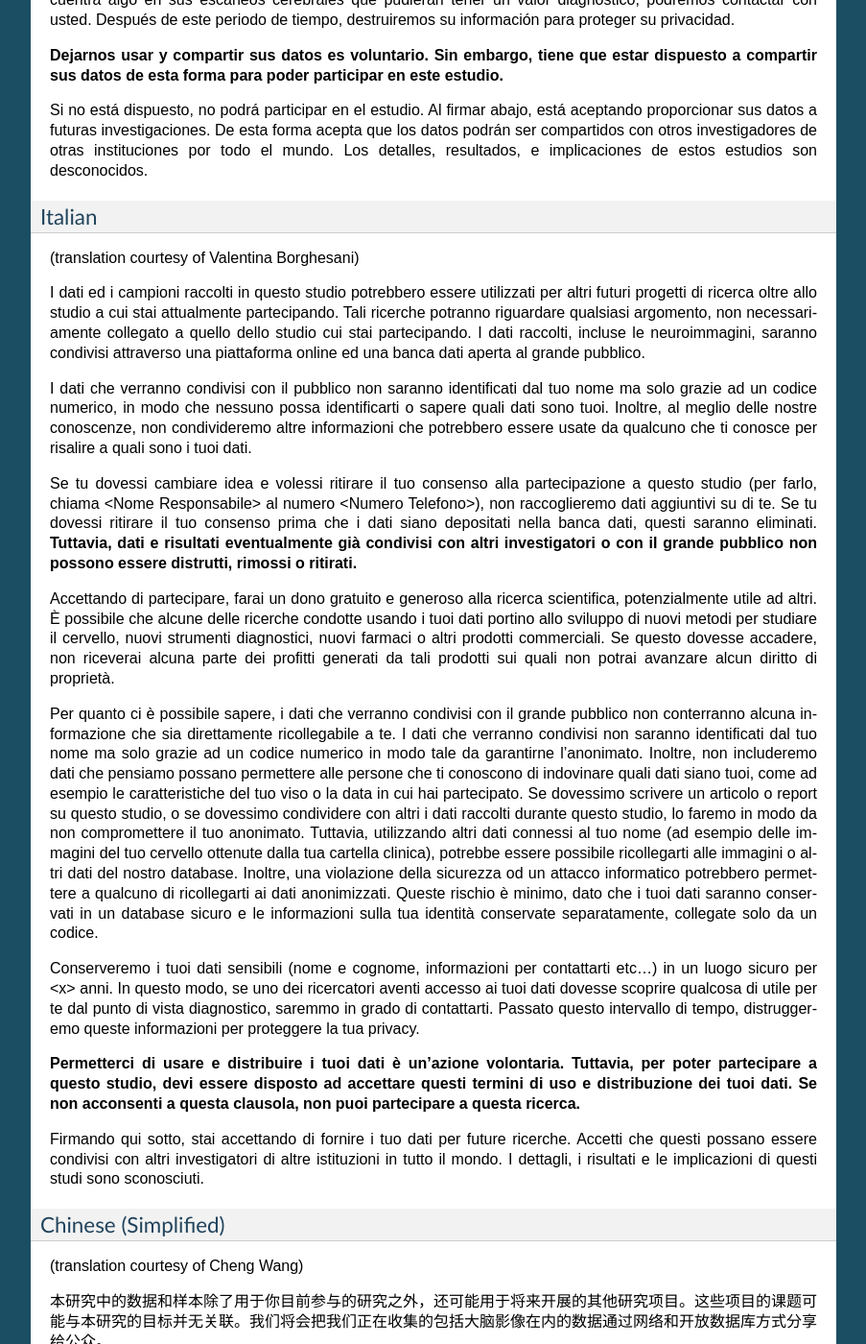
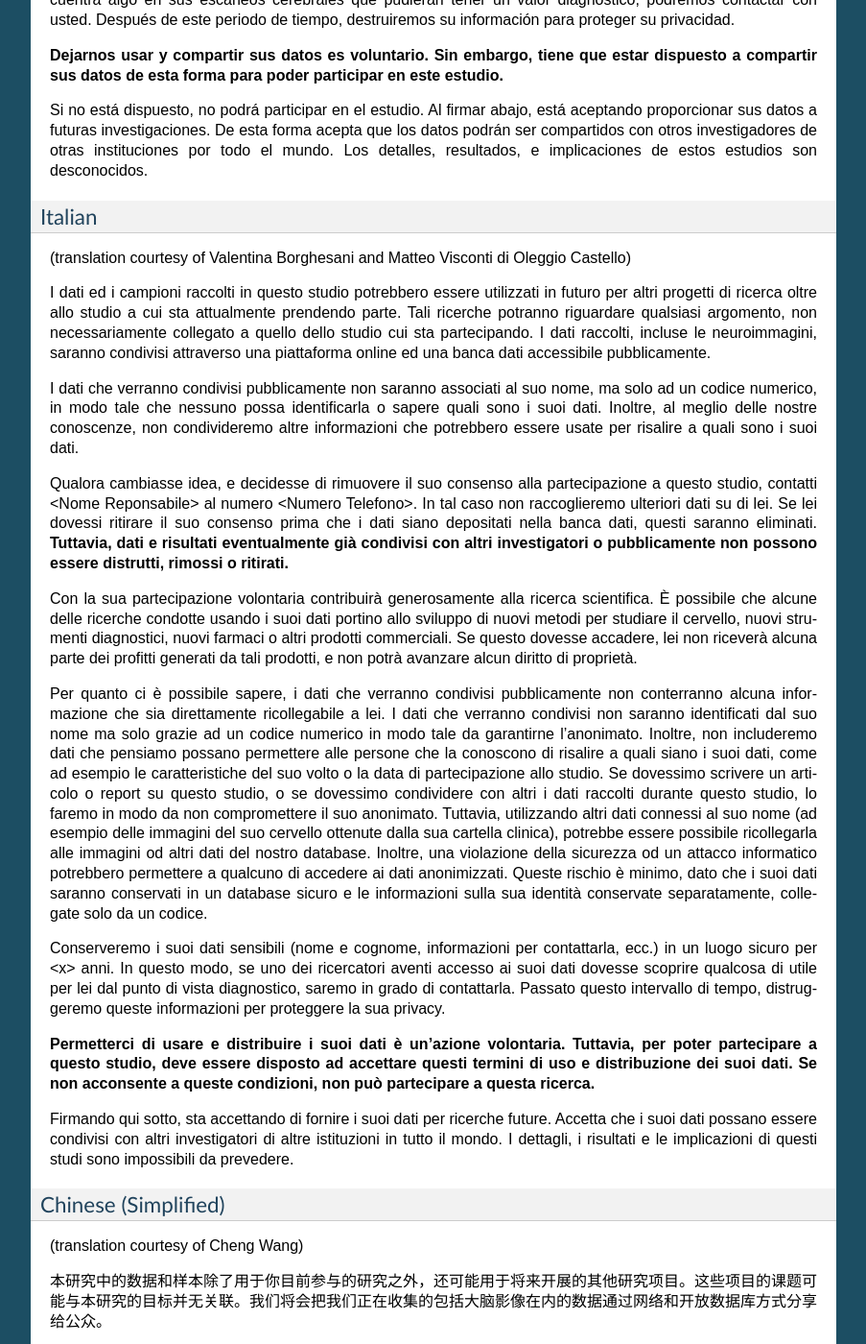
Before and after one commit to con/open-brain-consent, a Sphinx documentation site: the page built from docs/source/ultimate.rst, in a window 1280 px wide and 1400 px high, scrolled down 3584 px. Shown: the whole window at 96% size, without its empty margins (198-1101 px from the left). Built offline with Sphinx 7.4.7, drawn with Linux system fonts in a browser that asks for light colours.

Commit message:
changes suggested during revision

```diff
--- a/docs/source/ultimate.rst
+++ b/docs/source/ultimate.rst
@@ -82,23 +82,23 @@ Si no está dispuesto, no podrá participar en el estudio. Al firmar abajo, est
 
 Italian
 ~~~~~~
-(translation courtesy of Valentina Borghesani)
+(translation courtesy of Valentina Borghesani and Matteo Visconti di Oleggio Castello)
 
-I dati ed i campioni raccolti in questo studio potrebbero essere utilizzati per altri futuri progetti di ricerca oltre allo studio a cui stai attualmente partecipando. Tali ricerche potranno riguardare qualsiasi argomento, non necessariamente collegato a quello dello studio cui stai partecipando. I dati raccolti, incluse le neuroimmagini, saranno condivisi attraverso una piattaforma online ed una banca dati aperta al grande pubblico.
+I dati ed i campioni raccolti in questo studio potrebbero essere utilizzati in futuro per altri progetti di ricerca oltre allo studio a cui sta attualmente prendendo parte. Tali ricerche potranno riguardare qualsiasi argomento, non necessariamente collegato a quello dello studio cui sta partecipando. I dati raccolti, incluse le neuroimmagini, saranno condivisi attraverso una piattaforma online ed una banca dati accessibile pubblicamente.
 
-I dati che verranno condivisi con il pubblico non saranno identificati dal tuo nome ma solo grazie ad un codice numerico, in modo che nessuno possa identificarti o sapere quali dati sono tuoi. Inoltre, al meglio delle nostre conoscenze, non condivideremo altre informazioni che potrebbero essere usate da qualcuno che ti conosce per risalire a quali sono i tuoi dati.
+I dati che verranno condivisi pubblicamente non saranno associati al suo nome, ma solo ad un codice numerico, in modo tale che nessuno possa identificarla o sapere quali sono i suoi dati. Inoltre, al meglio delle nostre conoscenze, non condivideremo altre informazioni che potrebbero essere usate per risalire a quali sono i suoi dati.
 
-Se tu dovessi cambiare idea e volessi ritirare il tuo consenso alla partecipazione a questo studio (per farlo, chiama <Nome Responsabile> al numero <Numero Telefono>), non raccoglieremo dati aggiuntivi su di te. Se tu dovessi ritirare il tuo consenso prima che i dati siano depositati nella banca dati, questi saranno eliminati. **Tuttavia, dati e risultati eventualmente già condivisi con altri investigatori o con il grande pubblico non possono essere distrutti, rimossi o ritirati.**
+Qualora cambiasse idea, e decidesse di rimuovere il suo consenso alla partecipazione a questo studio, contatti <Nome Reponsabile> al numero <Numero Telefono>. In tal caso non raccoglieremo ulteriori dati su di lei. Se lei dovessi ritirare il suo consenso prima che i dati siano depositati nella banca dati, questi saranno eliminati. **Tuttavia, dati e risultati eventualmente già condivisi con altri investigatori o pubblicamente non possono essere distrutti, rimossi o ritirati.**
 
-Accettando di partecipare, farai un dono gratuito e generoso alla ricerca scientifica, potenzialmente utile ad altri. È possibile che alcune delle ricerche condotte usando i tuoi dati portino allo sviluppo di nuovi metodi per studiare il cervello, nuovi strumenti diagnostici, nuovi farmaci o altri prodotti commerciali. Se questo dovesse accadere, non riceverai alcuna parte dei profitti generati da tali prodotti sui quali non potrai avanzare alcun diritto di proprietà.
+Con la sua partecipazione volontaria contribuirà generosamente alla ricerca scientifica. È possibile che alcune delle ricerche condotte usando i suoi dati portino allo sviluppo di nuovi metodi per studiare il cervello, nuovi strumenti diagnostici, nuovi farmaci o altri prodotti commerciali. Se questo dovesse accadere, lei non riceverà alcuna parte dei profitti generati da tali prodotti, e non potrà avanzare alcun diritto di proprietà.
 
-Per quanto ci è possibile sapere, i dati che verranno condivisi con il grande pubblico non conterranno alcuna informazione che sia direttamente ricollegabile a te. I dati che verranno condivisi non saranno identificati dal tuo nome ma solo grazie ad un codice numerico in modo tale da garantirne l'anonimato. Inoltre, non includeremo dati che pensiamo possano permettere alle persone che ti conoscono di indovinare quali dati siano tuoi, come ad esempio le caratteristiche del tuo viso o la data in cui hai partecipato. Se dovessimo scrivere un articolo o report su questo studio, o se dovessimo condividere con altri i dati raccolti durante questo studio, lo faremo in modo da non compromettere il tuo anonimato. Tuttavia, utilizzando altri dati connessi al tuo nome (ad esempio delle immagini del tuo cervello ottenute dalla tua cartella clinica), potrebbe essere possibile ricollegarti alle immagini o altri dati del nostro database. Inoltre, una violazione della sicurezza od un attacco informatico potrebbero permettere a qualcuno di ricollegarti ai dati anonimizzati. Queste rischio è minimo, dato che i tuoi dati saranno conservati in un database sicuro e le informazioni sulla tua identità conservate separatamente, collegate solo da un codice.
+Per quanto ci è possibile sapere, i dati che verranno condivisi pubblicamente non conterranno alcuna informazione che sia direttamente ricollegabile a lei. I dati che verranno condivisi non saranno identificati dal suo nome ma solo grazie ad un codice numerico in modo tale da garantirne l'anonimato. Inoltre, non includeremo dati che pensiamo possano permettere alle persone che la conoscono di risalire a quali siano i suoi dati, come ad esempio le caratteristiche del suo volto o la data di partecipazione allo studio. Se dovessimo scrivere un articolo o report su questo studio, o se dovessimo condividere con altri i dati raccolti durante questo studio, lo faremo in modo da non compromettere il suo anonimato. Tuttavia, utilizzando altri dati connessi al suo nome (ad esempio delle immagini del suo cervello ottenute dalla sua cartella clinica), potrebbe essere possibile ricollegarla alle immagini od altri dati del nostro database. Inoltre, una violazione della sicurezza od un attacco informatico potrebbero permettere a qualcuno di accedere ai dati anonimizzati. Queste rischio è minimo, dato che i suoi dati saranno conservati in un database sicuro e le informazioni sulla sua identità conservate separatamente, collegate solo da un codice.
 
-Conserveremo i tuoi dati sensibili (nome e cognome, informazioni per contattarti etc...) in un luogo sicuro per <x> anni.  In questo modo, se uno dei ricercatori aventi accesso ai tuoi dati dovesse scoprire qualcosa di utile per te dal punto di vista diagnostico, saremmo in grado di contattarti. Passato questo intervallo di tempo, distruggeremo queste informazioni per proteggere la tua privacy.
+Conserveremo i suoi dati sensibili (nome e cognome, informazioni per contattarla, ecc.) in un luogo sicuro per <x> anni. In questo modo, se uno dei ricercatori aventi accesso ai suoi dati dovesse scoprire qualcosa di utile per lei dal punto di vista diagnostico, saremo in grado di contattarla. Passato questo intervallo di tempo, distruggeremo queste informazioni per proteggere la sua privacy.
 
-**Permetterci di usare e distribuire i tuoi dati è un’azione volontaria. Tuttavia, per poter partecipare a questo studio, devi essere disposto ad accettare questi termini di uso e distribuzione dei tuoi dati. Se non acconsenti a questa clausola, non puoi partecipare a questa ricerca.**
+**Permetterci di usare e distribuire i suoi dati è un’azione volontaria. Tuttavia, per poter partecipare a questo studio, deve essere disposto ad accettare questi termini di uso e distribuzione dei suoi dati. Se non acconsente a queste condizioni, non può partecipare a questa ricerca.**
 
-Firmando qui sotto, stai accettando di fornire i tuo dati per future ricerche. Accetti che questi possano essere condivisi con altri investigatori di altre istituzioni in tutto il mondo. I dettagli, i risultati e le implicazioni di questi studi sono sconosciuti.
+Firmando qui sotto, sta accettando di fornire i suoi dati per ricerche future. Accetta che i suoi dati possano essere condivisi con altri investigatori di altre istituzioni in tutto il mondo. I dettagli, i risultati e le implicazioni di questi studi sono impossibili da prevedere.
 
 Chinese (Simplified)
 ~~~~~~
```
